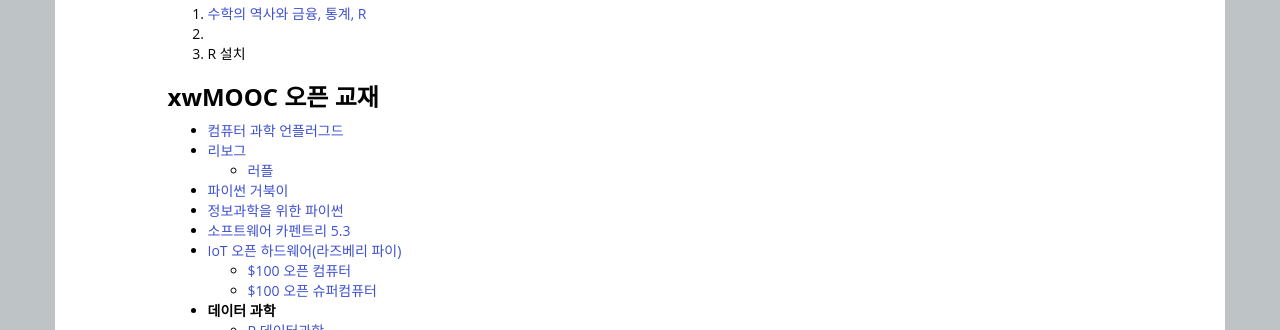
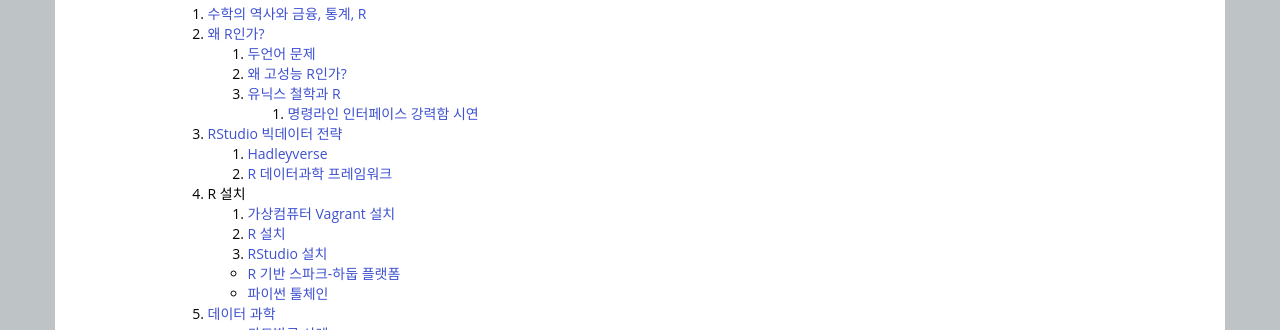
Before and after one commit to statkclee/kb, a plain HTML site: page index.html in a window 1280 px wide. Shown: the part 470-800 px from the top of the page. Drawn offline with nearby package versions, Linux system fonts and the light colour scheme.

Commit message:
added intro

```diff
--- a/index.html
+++ b/index.html
@@ -77,8 +77,34 @@
 <h2 id="kb데이터시스템-데이터-언어-r-고급과정">KB데이터시스템 데이터 언어 R 고급과정</h2>
 <ol style="list-style-type: decimal">
 <li><a href="http://statkclee.github.io/symbolic-math/01-math-history.html">수학의 역사와 금융, 통계, R</a></li>
-<li></li>
-<li>R 설치</li>
+<li><a href="http://statkclee.github.io/parallel-r/">왜 R인가?</a>
+<ol style="list-style-type: decimal">
+<li><a href="http://statkclee.github.io/data-science/two-language-problem.html">두언어 문제</a></li>
+<li><a href="http://statkclee.github.io/parallel-r/why-r-hpc.html">왜 고성능 R인가?</a></li>
+<li><a href="http://statkclee.github.io/parallel-r/r-parallel-rscript-unix.html">유닉스 철학과 R</a>
+<ol style="list-style-type: decimal">
+<li><a href="http://statkclee.github.io/ml/00-toolchain-cmd.html">명령라인 인터페이스 강력함 시연</a></li>
+</ol></li>
+</ol></li>
+<li><a href="http://statkclee.github.io/parallel-r/big-data-strategy.html">RStudio 빅데이터 전략</a>
+<ol style="list-style-type: decimal">
+<li><a href="http://data-science.xwmooc.org/data-handling.html">Hadleyverse</a></li>
+<li><a href="http://data-science.xwmooc.org/rstudio.html">R 데이터과학 프레임워크</a></li>
+</ol></li>
+<li>R 설치
+<ol style="list-style-type: decimal">
+<li><a href="http://statkclee.github.io/parallel-r/spark-hadoop-install.html">가상컴퓨터 Vagrant 설치</a></li>
+<li><a href="http://statkclee.github.io/parallel-r/index.html">R 설치</a></li>
+<li><a href="http://statkclee.github.io/parallel-r/index.html">RStudio 설치</a></li>
+</ol>
+<ul>
+<li><a href="http://statkclee.github.io/parallel-r/spark-hadoop-install.html">R 기반 스파크-하둡 플랫폼</a></li>
+<li><a href="http://statkclee.github.io/raspberry-pi/raspberry-pi-programming-science.html">파이썬 툴체인</a></li>
+</ul></li>
+<li><a href="http://statkclee.github.io/ml/ml-modeling-basic.html">데이터 과학</a>
+<ul>
+<li><a href="http://statkclee.github.io/ml/ml-credit-greene.html">카드발급 사례</a></li>
+</ul></li>
 </ol>
 <h3 id="xwmooc-오픈-교재">xwMOOC 오픈 교재</h3>
 <ul>
```
Also changed, not shown: 1 other file.
